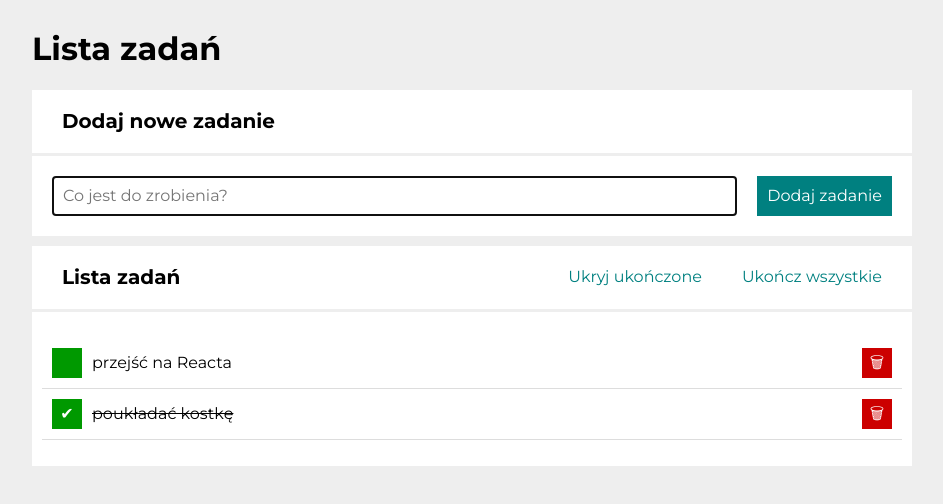
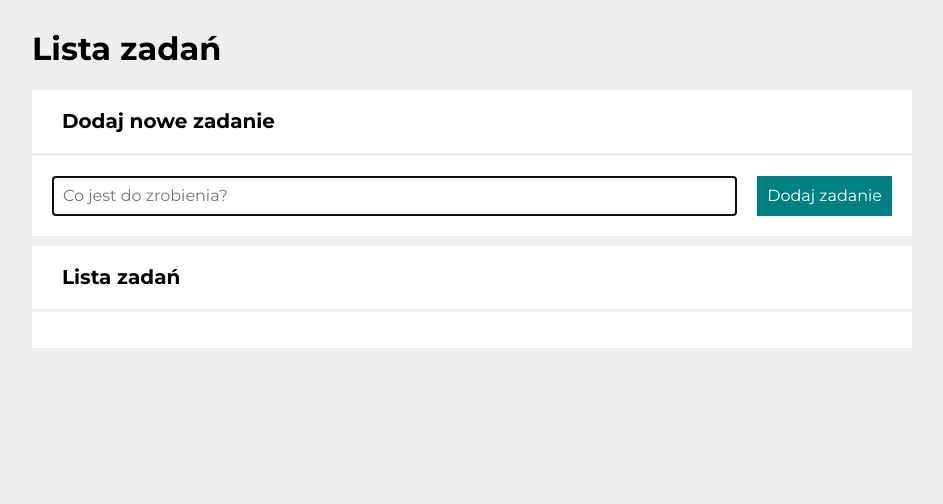
Before and after one commit to GrzegorzPacewicz/to-do-list, a React (Create React App) app: page / in a window 1280 px wide. Shown: the top 504 px of the page, without its empty margins (168-1111 px from the left). Built offline with nearby package versions, Linux system fonts and the light colour scheme.

Commit message:
empty tasks on start

```diff
--- a/src/App.js
+++ b/src/App.js
@@ -8,10 +8,7 @@ import { useState } from "react";
 
 function App() {
   const [hideDone, setHideDone] = useState(false);
-  const [tasks, setTasks] = useState([
-    { id: 1, content: "przejść na Reacta", done: false },
-    { id: 2, content: "poukładać kostkę", done: true },
-  ]);
+  const [tasks, setTasks] = useState([]);
 
   const toggleHideDone = () => {
     setHideDone(hideDone => !hideDone);
--- a/src/Tasks/style.css
+++ b/src/Tasks/style.css
@@ -37,7 +37,6 @@
 
 .tasks__button--done {
     background-color: hsl(120, 100%, 30%);
-    border: 5px;
 }
 
 .tasks__button--done:hover {
```
